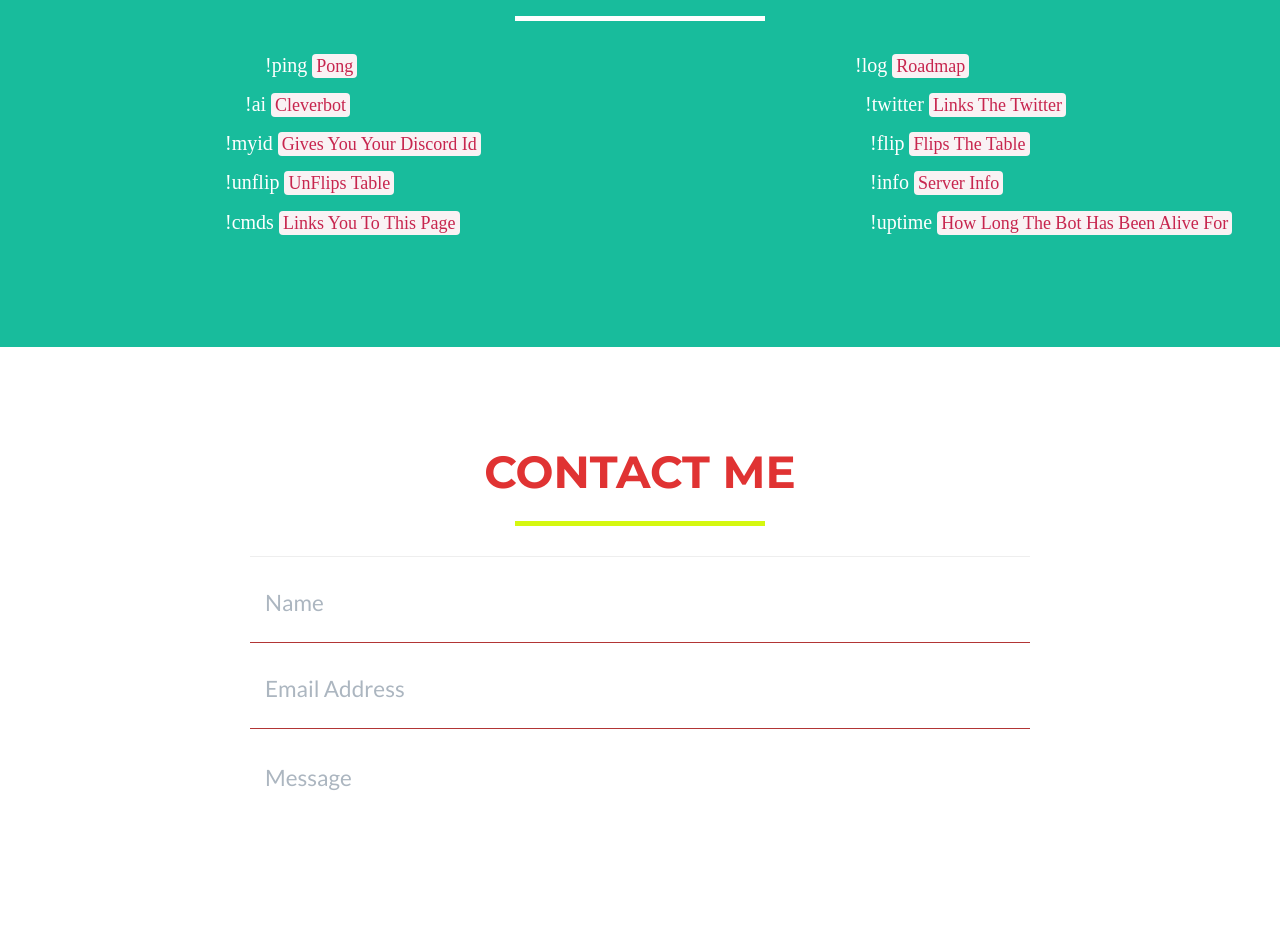
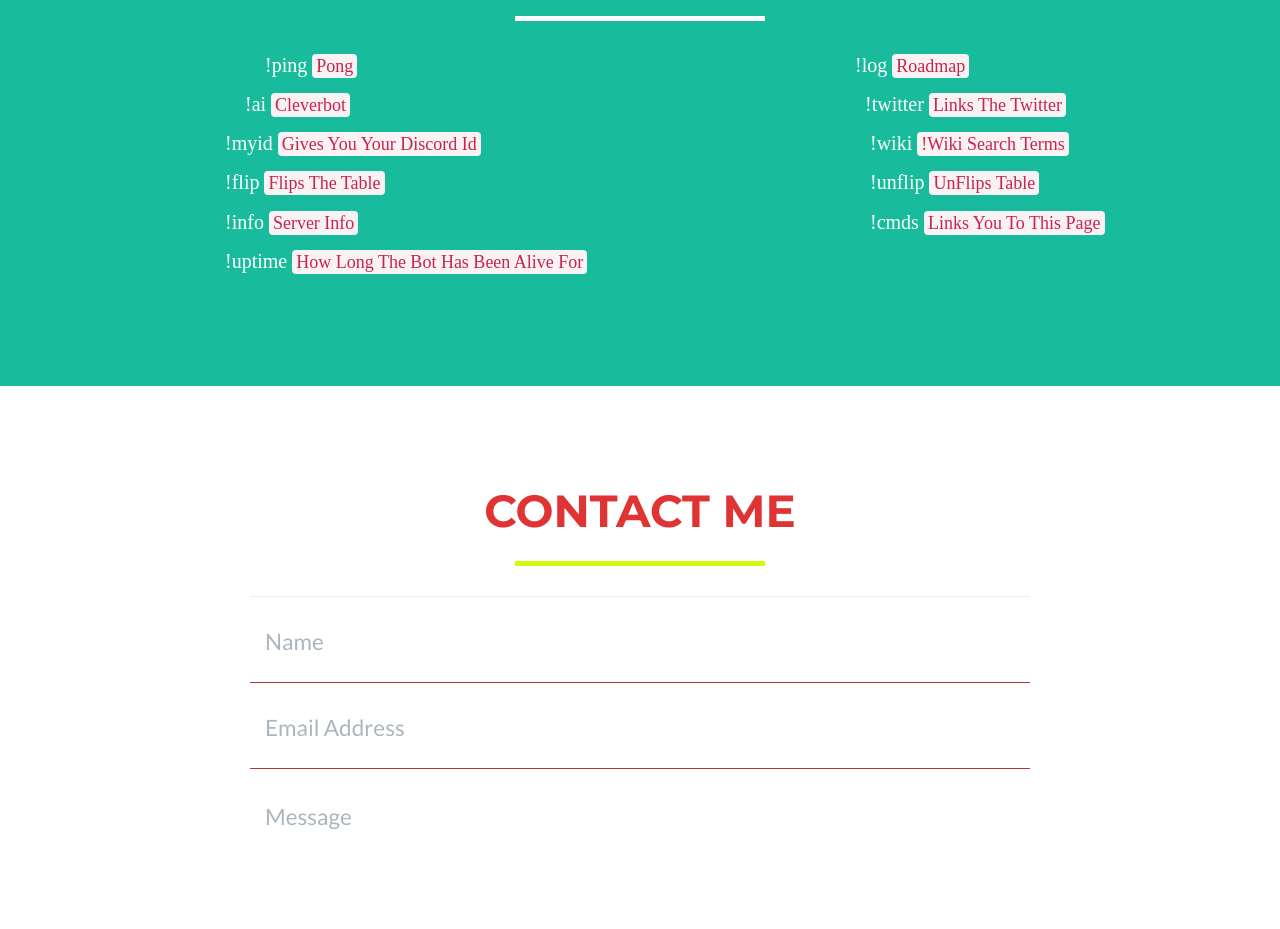
Before and after one commit to SpaceExtanded/SpaceExtanded.github.io, a plain HTML site: page index.html in a window 1280 px wide. Shown: the part 2120-3049 px from the top of the page. Drawn offline with nearby package versions, Linux system fonts and the light colour scheme.

Commit message:
Update index.html

```diff
--- a/index.html
+++ b/index.html
@@ -185,6 +185,9 @@
                 </div> <div class="row">
                 <div class="col-lg-4 col-lg-offset-2">
                     <p>!myid <code>Gives you your Discord id</code></p>
+                </div>
+                 <div class="col-lg-4 col-lg-offset-2">
+                    <p>!wiki <code>!wiki search terms</code></p>
                 </div>
                 <div class="col-lg-4 col-lg-offset-2">
                     <p>!flip <code> Flips The Table</code></p>
```
